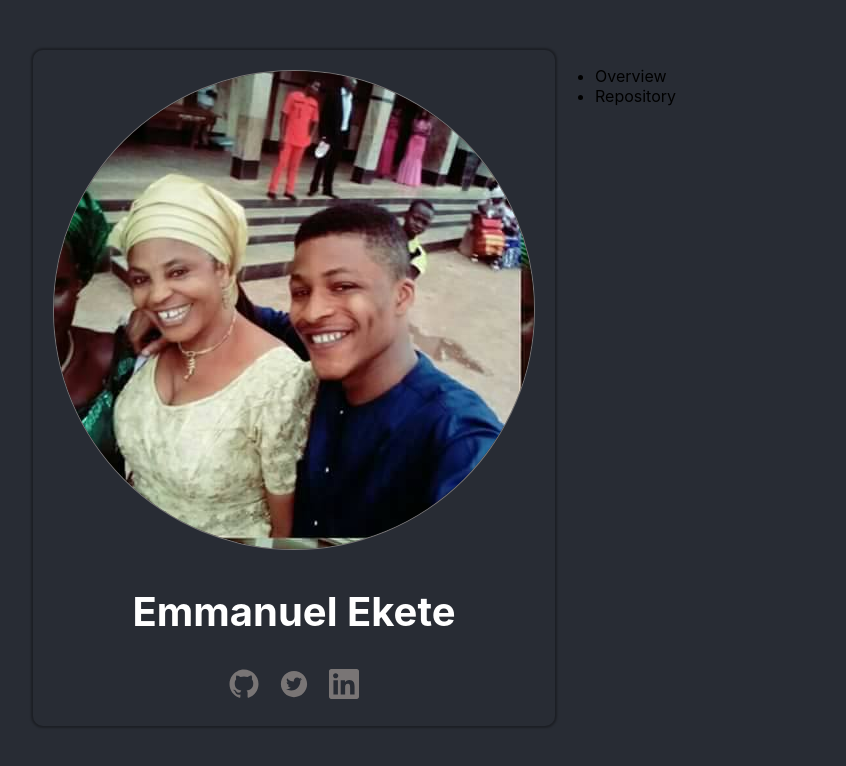
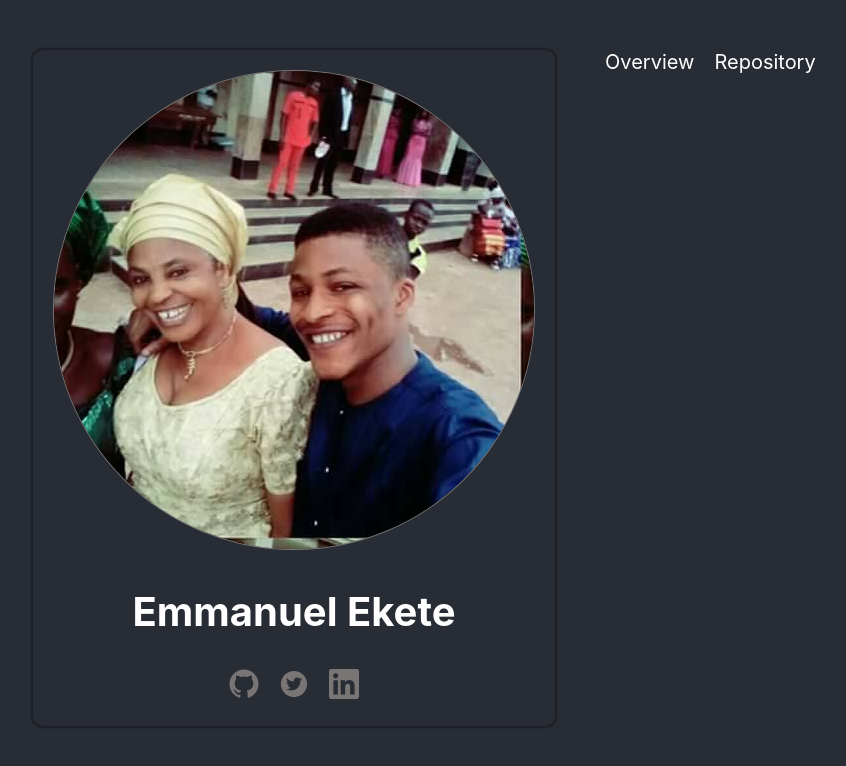
Before and after one commit to ceasar28/profile, a React (Create React App) app: page / in a window 1280 px wide. Shown: the top 766 px of the page, without its empty margins (17-863 px from the left). Built offline with nearby package versions, Linux system fonts and the light colour scheme.

Commit message:
Right side

```diff
--- a/src/Components/Rightcomponents/Rightnav.css
+++ b/src/Components/Rightcomponents/Rightnav.css
@@ -1,7 +1,19 @@
 .nav {
   display: flex;
+  justify-content: flex-start;
+  align-content: center;
+  list-style: none;
+  margin-top: 0%;
 }
 
-.nav ul {
-  justify-content: flex-start;
+.nav li {
+  padding: 0px 10px 0px 10px;
+  color: white;
+  font-size: 20px;
 }
+
+.nav li:hover {
+  background-color: rgb(121, 117, 117);
+  cursor: pointer;
+  border-radius: 5px;
+}
--- a/src/Components/Rightcomponents/Rightnav.js
+++ b/src/Components/Rightcomponents/Rightnav.js
@@ -2,8 +2,8 @@ import "./Rightnav.css";
 
 const Rightnav = () => {
   return (
-    <div className="nav">
-      <ul>
+    <div>
+      <ul className="nav">
         <li>Overview</li>
         <li>Repository</li>
       </ul>
--- a/src/Components/Rightcomponents/Wrapper.js
+++ b/src/Components/Rightcomponents/Wrapper.js
@@ -0,0 +1 @@
+import "./Wrapper.css";
```
